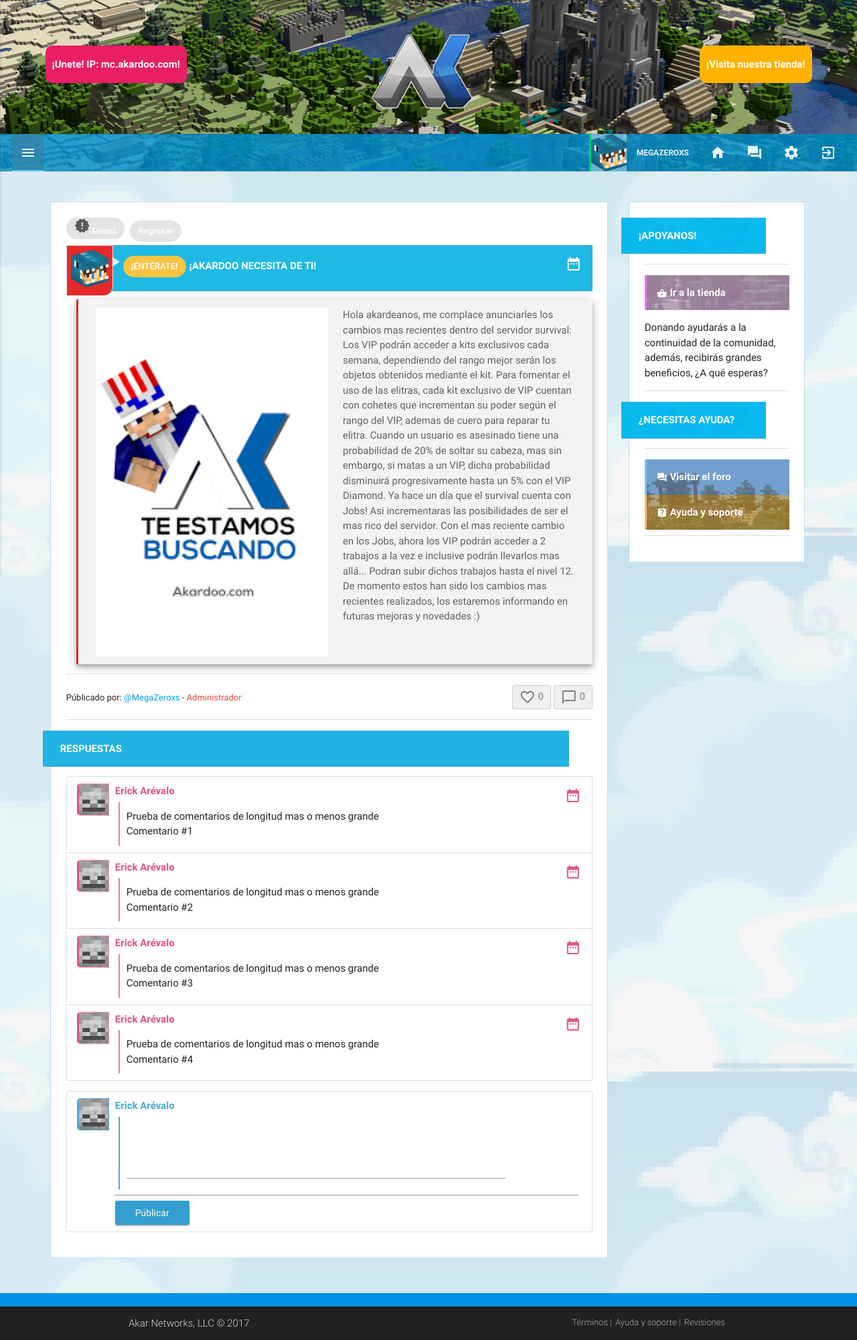
After one commit to R-Lam/AkardooWeb, a PHP site: page /public/forum/view.php in a window 1280 px wide. The commit adds this page. Shown: the whole page at 67% size. Run offline with PHP 8.4, Linux system fonts and the light colour scheme.

Commit message:
Corregido estilo + Primera plantilla de temas + Primera edición de colores por roles

```diff
--- a/css/estilo.css
+++ b/css/estilo.css
@@ -254,7 +254,7 @@
 .st_text{
     background-image: url(/img/background_menu_test_bg.png);
     width: 100%;
-    background-color: #21b3e3;
+    background-color: #21B3E3;
     background-blend-mode: hard-light;
     border: 1px solid #3EA9C4;
     font-weight: bold;
@@ -266,6 +266,7 @@
 }
 
 .title_nick{color:#FFF;}
+.st_blue{background: #21B3E3;border: 1px solid #3EA9C4;}
 .st_green{background: #50be36;border: 1px solid #36a91b;}
 .date_pink{color:#df588a};
 
@@ -283,6 +284,14 @@
 
 .avatar-left{
     background: #f5f5f5;
+    padding: 0.4em!important;
+    border: 1px solid #e5e5e5;
+    float: left;
+    border-radius: 0 0 14px 0;
+    margin: 0!important;
+}
+.avatar_admin-left{
+    background: #E82929;
     padding: 0.4em!important;
     border: 1px solid #e5e5e5;
     float: left;
@@ -332,6 +341,32 @@
 }
 
 .cont_blog img{
+    max-width: 100%;
+}
+
+.cont_forum{
+    display: inline-block;
+    background: #f3f3f3;
+    padding: 0.8em 1em;
+    color: #616161;
+    margin: 5px 0 0 15px;
+    border-left: 3px solid #2eb6b7;
+}
+
+.cont_forum img{
+    max-width: 100%;
+}
+
+.cont_forum_admin{
+    display: inline-block;
+    background: #f3f3f3;
+    padding: 0.8em 1em;
+    color: #616161;
+    margin: 5px 0 0 15px;
+    border-left: 3px solid #E82929;
+}
+
+.cont_forum_admin img{
     max-width: 100%;
 }
 
--- /dev/null
+++ b/public/forum/replies.php
@@ -0,0 +1,53 @@
+<!-- Titulo -->
+<div class="st_title">
+  <span class="st_text st_blue">Respuestas</span>
+</div>
+ <!-- Comentarios planos, la version funcional se agregara mas tarde -->
+ <ul class="collection">
+    <li class="collection-item avatar">
+      <img src="/img/avatars/default.png" alt="" class="avatar_comments">
+      <span class="title_comments">Erick Arévalo</span>
+      <div class="cont_comments">Prueba de comentarios de longitud mas o menos grande <br>
+         Comentario #1
+      </div>
+      <span class="secondary-content title_date tooltipped date_pink" data-position="top" data-tooltip="Públicado el 23/08/2017"><i class="material-icons">date_range</i></span>
+    </li>
+    <li class="collection-item avatar">
+      <img src="/img/avatars/default.png" alt="" class="avatar_comments">
+      <span class="title_comments">Erick Arévalo</span>
+      <div class="cont_comments">Prueba de comentarios de longitud mas o menos grande <br>
+         Comentario #2
+      </div>
+      <span class="secondary-content title_date tooltipped date_pink" data-position="top" data-tooltip="Públicado el 23/08/2017"><i class="material-icons">date_range</i></span>
+    </li>
+    <li class="collection-item avatar">
+      <img src="/img/avatars/default.png" alt="" class="avatar_comments">
+      <span class="title_comments">Erick Arévalo</span>
+      <div class="cont_comments">Prueba de comentarios de longitud mas o menos grande <br>
+         Comentario #3
+      </div>
+      <span class="secondary-content title_date tooltipped date_pink" data-position="top" data-tooltip="Públicado el 23/08/2017"><i class="material-icons">date_range</i></span>
+    </li>
+    <li class="collection-item avatar">
+      <img src="/img/avatars/default.png" alt="" class="avatar_comments">
+      <span class="title_comments">Erick Arévalo</span>
+      <div class="cont_comments">Prueba de comentarios de longitud mas o menos grande <br>
+        Comentario #4
+      </div>
+      <span class="secondary-content title_date tooltipped date_pink" data-position="top" data-tooltip="Públicado el 23/08/2017"><i class="material-icons">date_range</i></span>
+    </li>
+  </ul>
+
+<!-- Comentar -->
+ <ul class="collection">
+   <li class="collection-item avatar">
+      <img src="/img/avatars/default.png" alt="" class="avatar_comments pub_commt">
+      <span class="title_comments pub_commt">Erick Arévalo</span>
+      <div class="cont_comments pub_commt">
+        <textarea id="icon_prefix2" class="materialize-textarea publ_comment"></textarea>
+      </div>
+    <hr class="line_lg" />
+      <a href="#" onclick="Materialize.toast('Su comentario ha sido públicado', 4000)" class="btn_c waves-effect waves-light btn btn-normal">Públicar</a>
+      <span class="secondary-content"></span>
+    </li>
+  </ul>
--- /dev/null
+++ b/public/forum/view.php
@@ -0,0 +1,91 @@
+<!-- Se incluye el encabezado de la pagina -->
+<?php include($_SERVER['DOCUMENT_ROOT'] . '/inc/header.php') ?>
+
+<!-- Titulo y contenido principal -->
+
+<div class="principal">
+    <div class="row">
+       <div class="col s12 l9 m8">
+            <div class="cont_left bg_white">
+                <!-- Entrada de blog-->
+                <div class="entrada-blog">
+                    <div class="chip">
+                        <span class=""><i class="material-icons">new_releases</i><a class="white-text" href="">Avisos</a></span>
+                    </div>
+                    <div class="chip"><span class=""><a class="white-text" href="topic1.php">Regresar</a></span></div>
+                    <div class="title_blog">
+                        <div class="avatar_admin-left tooltipped" data-position="top" data-delay="20" data-tooltip="MegaZeroxs">
+                            <a href="#"><img class="s_avatar_img" src="/img/avatars/blog_face.png" /></a>
+                        </div>
+                        <!-- Flecha -->
+                        <div class="arrow"><i class="material-icons">play_arrow</i></div>
+                        <div class="title_right">
+                            <span class="title_date right tooltipped" data-position="top" data-tooltip="23/08/2017"><i class="material-icons">date_range</i></span>
+                            <div class="chip chp2 white-text">¡Entérate!</div><span class="title_nick">¡Akardoo necesita de ti!</span><br>
+                        </div>
+                    </div>
+                    <!-- Entrada al blog en pantallas pequeñas -->
+                    <div class="cont_forum_admin z-depth-3">
+                        <img src="/img/forum/topic1/ak.png" class="col s6" />
+                        <div class="cont_frtext col s6">
+                            Hola akardeanos, me complace anunciarles los cambios mas recientes dentro del servidor survival:<br>
+                            Los VIP podrán acceder a kits exclusivos cada semana, dependiendo del rango mejor serán los objetos obtenidos mediante el kit.
+                            Para fomentar el uso de las elitras, cada kit exclusivo de VIP cuentan con cohetes que incrementan su poder según el rango del VIP, ademas de cuero para reparar tu elitra.
+                            Cuando un usuario es asesinado tiene una probabilidad de 20% de soltar su cabeza, mas sin embargo, si matas a un VIP, dicha probabilidad disminuirá progresivamente hasta un 5% con el VIP Diamond.
+                            Ya hace un día que el survival cuenta con Jobs! Asi incrementaras las posibilidades de ser el mas rico del servidor.
+                            Con el mas reciente cambio en los Jobs, ahora los VIP podrán acceder a 2 trabajos a la vez e inclusive podrán llevarlos mas allá... Podran subir dichos trabajos hasta el nivel 12.
+                            De momento estos han sido los cambios mas recientes realizados, los estaremos informando en futuras mejoras y novedades :)
+                        </div>
+                    </div>
+                    <hr class="hr_line" />
+                    <div class="footer_blog">
+                        <div class="social_cont right">
+                            <div class="comment-i v-middle comment-i-l tooltipped" data-position="top" data-tooltip="Favoritos"><i class="material-icons v-middle">favorite_border</i> <span>0</span></div>
+                            <div class="comment-i v-middle comment-i-c tooltipped" data-position="top" data-tooltip="Comentarios"><i class="material-icons v-middle">chat_bubble_outline</i> <span>0</span></div>
+                        </div>
+                        <div class="info_cont left">
+                            <span class="v-middle">Públicado por: <a href="#">@MegaZeroxs</a> - <a href="#" class="red-text">Administrador</a></span>
+                        </div>
+                    </div>
+                </div>
+                <!-- Fin entrada de blog-->
+                <hr class="hr_line" />
+                <!-- Comentarios -->
+                <?php include('replies.php') ?>
+            </div>
+       </div>
+       <div class="col s12 l3 m4">
+            <div class="cont-right bg_white">
+                <!-- Bloque -->
+                <div class="entry_right">
+                    <div class="st_title">
+                        <span class="st_text">¡Apoyanos! </span>
+                    </div>
+                    <hr class="hr_line" />
+                    <div class="cont-r-block">
+                        <a href="" class="special-right"><i class="material-icons v-middle">shopping_basket</i> Ir a la tienda</a>
+                        <p>Donando ayudarás a la continuidad de la comunidad, además, recibirás grandes beneficios, ¿A qué esperas?</p>
+                    </div>
+                    <hr class="hr_line" />
+                </div>
+                <!-- Fin del bloque -->
+                <!-- Bloque -->
+                <div class="entry_right">
+                    <div class="st_title">
+                        <span class="st_text">¿Necesitas ayuda? </span>
+                    </div>
+                    <hr class="hr_line" />
+                    <div class="cont-r-block">
+                        <a href="topics.php" class="special-right s_blue"><i class="material-icons v-middle">forum</i> Visitar el foro</a>
+                        <a href="" class="special-right s_orange"><i class="material-icons v-middle">live_help</i> Ayuda y soporte</a>
+                    </div>
+                    <hr class="hr_line" />
+                </div>
+                <!-- Fin del bloque -->
+            </div>
+       </div>
+    </div>
+</div>
+
+<!-- Se incluye el footer de la pagina -->
+<?php include($_SERVER['DOCUMENT_ROOT'] . '/inc/footer.php') ?>
```
Also changed, not shown: public/forum/topic1.php (+6 -6 lines), img/forum/topic1/ak.png (added).
